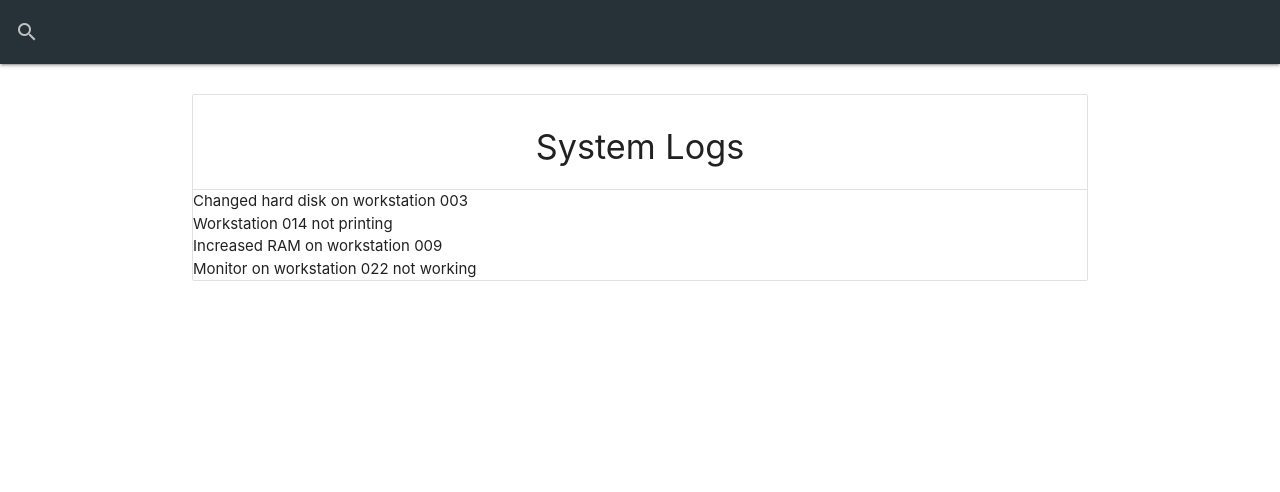
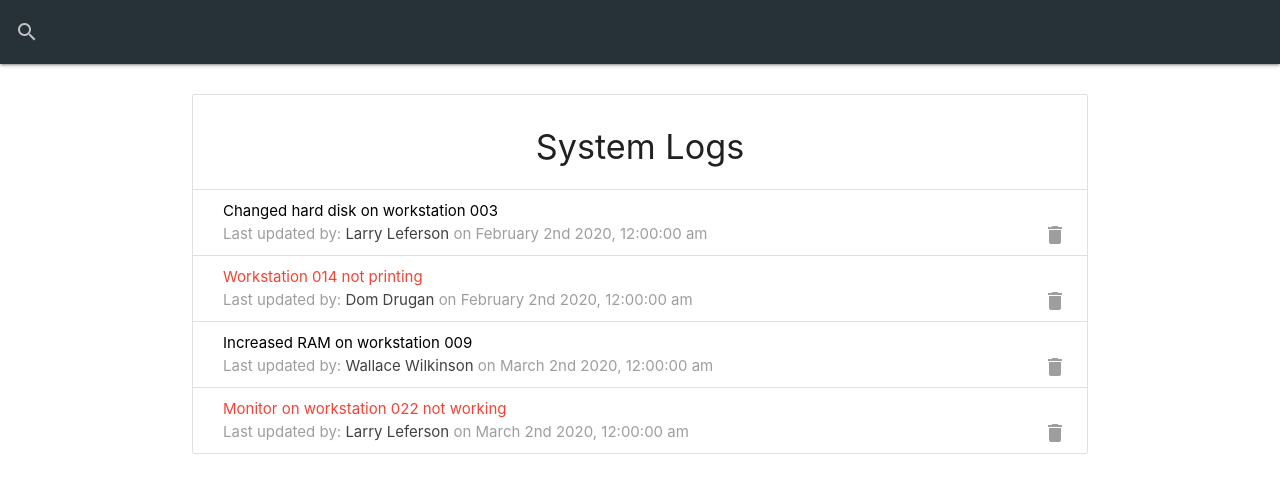
Before and after one commit to daryltct/it-logger, a React (Create React App) app: page / in a window 1280 px wide. Shown: the top 492 px of the page. Built offline with nearby package versions, Linux system fonts and the light colour scheme; data requests are answered from the project's data file.

Commit message:
:sparkles: add LogItem to display individual log description

```diff
--- a/package.json
+++ b/package.json
@@ -8,8 +8,10 @@
 		"@testing-library/user-event": "^12.1.10",
 		"axios": "^0.21.1",
 		"materialize-css": "^1.0.0",
+		"moment": "^2.29.1",
 		"react": "^17.0.2",
 		"react-dom": "^17.0.2",
+		"react-moment": "^1.1.1",
 		"react-scripts": "4.0.3",
 		"web-vitals": "^1.0.1"
 	},
--- /dev/null
+++ b/src/components/LogItem.js
@@ -0,0 +1,29 @@
+import React from 'react'
+import PropTypes from 'prop-types'
+import Moment from 'react-moment'
+
+const LogItem = ({ log }) => {
+	return (
+		<li className="collection-item">
+			<div>
+				<a href="#edit-log-modal" className={`modal-trigger ${log.attention ? 'red-text' : 'black-text'}`}>
+					{log.message}
+				</a>
+				<br />
+				<span className="grey-text">
+					Last updated by: <span className="grey-text text-darken-3">{log.tech}</span> on{' '}
+					<Moment format="MMMM Do YYYY, h:mm:ss a">{log.date}</Moment>
+				</span>
+				<a href="#!" className="secondary-content">
+					<i className="material-icons grey-text">delete</i>
+				</a>
+			</div>
+		</li>
+	)
+}
+
+LogItem.propTypes = {
+	log: PropTypes.object.isRequired
+}
+
+export default LogItem
--- a/src/components/Logs.js
+++ b/src/components/Logs.js
@@ -1,5 +1,8 @@
 import React, { useState, useEffect } from 'react'
 import axios from 'axios'
+
+import LogItem from './LogItem'
+import Loader from './layout/Loader'
 
 const Logs = () => {
 	const [ logs, setLogs ] = useState([])
@@ -21,7 +24,7 @@ const Logs = () => {
 	}
 
 	if (loading) {
-		return <h4>Loading...</h4>
+		return <Loader />
 	}
 
 	return (
@@ -32,7 +35,7 @@ const Logs = () => {
 			{!loading && logs.length === 0 ? (
 				<p className="center">No Logs</p>
 			) : (
-				logs.map((log, idx) => <li key={idx}>{log.message}</li>)
+				logs.map((log) => <LogItem log={log} key={log.id} />)
 			)}
 		</ul>
 	)
```
Also changed, not shown: 2 other files (tests, documents, lock files or other folders).
